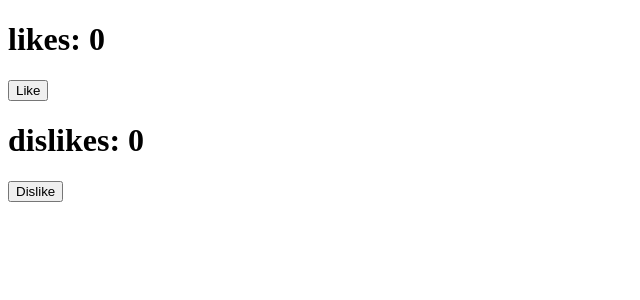
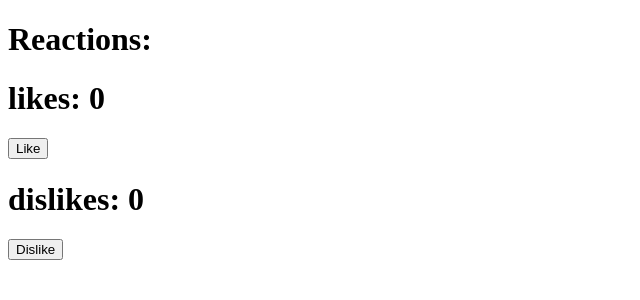
Before and after one commit to sathishgnanaprakasam/fsdwetb7, a React (Vite) app: page / in a window 1280 px wide. Shown: the top 300 px of the page, without its empty margins (0-640 px from the left). Built offline with nearby package versions, Linux system fonts and the light colour scheme.

Commit message:
lifting the state up --exercise

```diff
--- a/src/App.jsx
+++ b/src/App.jsx
@@ -7,6 +7,7 @@ const App = () => {
 
     return (
         <div>
+            <h1>Reactions: { }</h1>
             <Like />
             <Dislike />
         </div>
```
